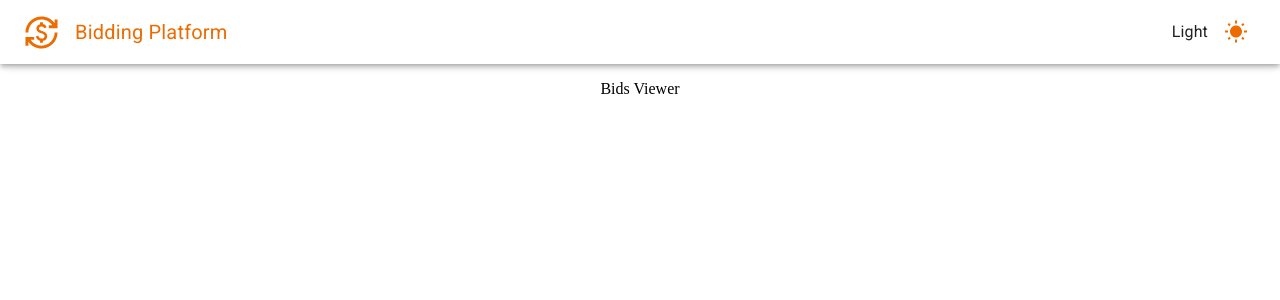
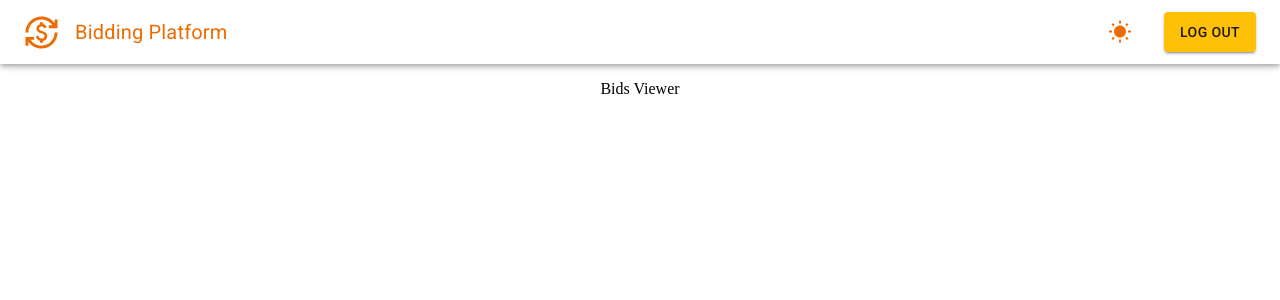
Before and after one commit to raj5036/Real-Time-Collaborative-Bidding-Engine, a React (Vite) app in the folder ui/: page /dashboard in a window 1280 px wide. Shown: the top 300 px of the page. Built offline with nearby package versions, Linux system fonts and the light colour scheme.

Commit message:
Handled logout functionality

```diff
--- a/ui/src/components/Header/Header.tsx
+++ b/ui/src/components/Header/Header.tsx
@@ -1,10 +1,28 @@
+import { Box, Button } from '@mui/material';
 import ToggleColorMode from '../ToggleColorMode/ToggleColorMode';
 import { HeaderStyles } from './HeaderStyles';
 import CurrencyExchangeIcon from '@mui/icons-material/CurrencyExchange';
 import { useTheme } from '@mui/material/styles';
+import { useContext } from 'react';
+import { UserContext } from '../../context/UserContext/UserContext';
+import { IUser, IUserContext } from '../../context/UserContext/Types';
+import { useNavigate } from 'react-router-dom';
+import { CommonUtils } from '../../utils/CommonUtils';
+import { LocalStorageKeys } from '../../utils/Constants';
+import { toast } from 'react-toastify';
 
 const Header = () => {
 	const theme = useTheme()
+	const { setUser } = useContext(UserContext) as IUserContext
+	const navigate = useNavigate()
+
+	const handleLogout = () => {
+		setUser({} as IUser)
+		CommonUtils.removeItemFromLocalStorage(LocalStorageKeys.USER_TOKEN)
+		CommonUtils.removeItemFromLocalStorage(LocalStorageKeys.USER_DETAILS)
+		navigate('/login')
+		toast.success("Logout Successful")
+	}
 
 	return (
 		<HeaderStyles.Box>
@@ -17,7 +35,15 @@ const Header = () => {
 					Bidding Platform
 				</HeaderStyles.AppName>
 			</HeaderStyles.AppNameContainer>
-			<ToggleColorMode />
+			<Box className="header-right">
+				<ToggleColorMode />
+				<Button
+					variant='contained'
+					onClick={handleLogout}
+				>
+					Log out
+				</Button>
+			</Box>
 		</HeaderStyles.Box>
 	);
 };
--- a/ui/src/components/Header/HeaderStyles.ts
+++ b/ui/src/components/Header/HeaderStyles.ts
@@ -16,6 +16,11 @@ export const HeaderStyles = {
 			color: theme.palette.text.primary,
 			backgroundColor: theme.palette.background.default,
 			zIndex: 1,
+
+			'& .header-right': {
+				display: 'flex',
+				marginRight: theme.spacing(3),
+			}
 		}
 	}),
 	AppNameContainer: styled(Box)(({ theme }) => {
--- a/ui/src/components/ToggleColorMode/ToggleColorMode.tsx
+++ b/ui/src/components/ToggleColorMode/ToggleColorMode.tsx
@@ -1,6 +1,6 @@
 import { useTheme } from "@mui/material/styles";
 import React from "react";
-import { capitalize, IconButton, Typography } from "@mui/material";
+import { IconButton } from "@mui/material";
 import { ToggleColorModeStyles } from "./ToggleColorModeStyles";
 import NightsStayIcon from '@mui/icons-material/NightsStay';
 import WbSunnyIcon from '@mui/icons-material/WbSunny';
@@ -12,7 +12,6 @@ const ToggleColorMode = () => {
 	const {colorMode, setColorMode} = React.useContext(ColorModeContext) as ColorModeContextType;
 	return (
 		<ToggleColorModeStyles.Box>
-			<Typography variant="body1">{capitalize(theme.palette.mode)}</Typography>
 			<IconButton sx={{ ml: 1 }} onClick={() => setColorMode(
 				colorMode === 'light' ? 'dark' : 'light'
 			)} color="inherit">
```
